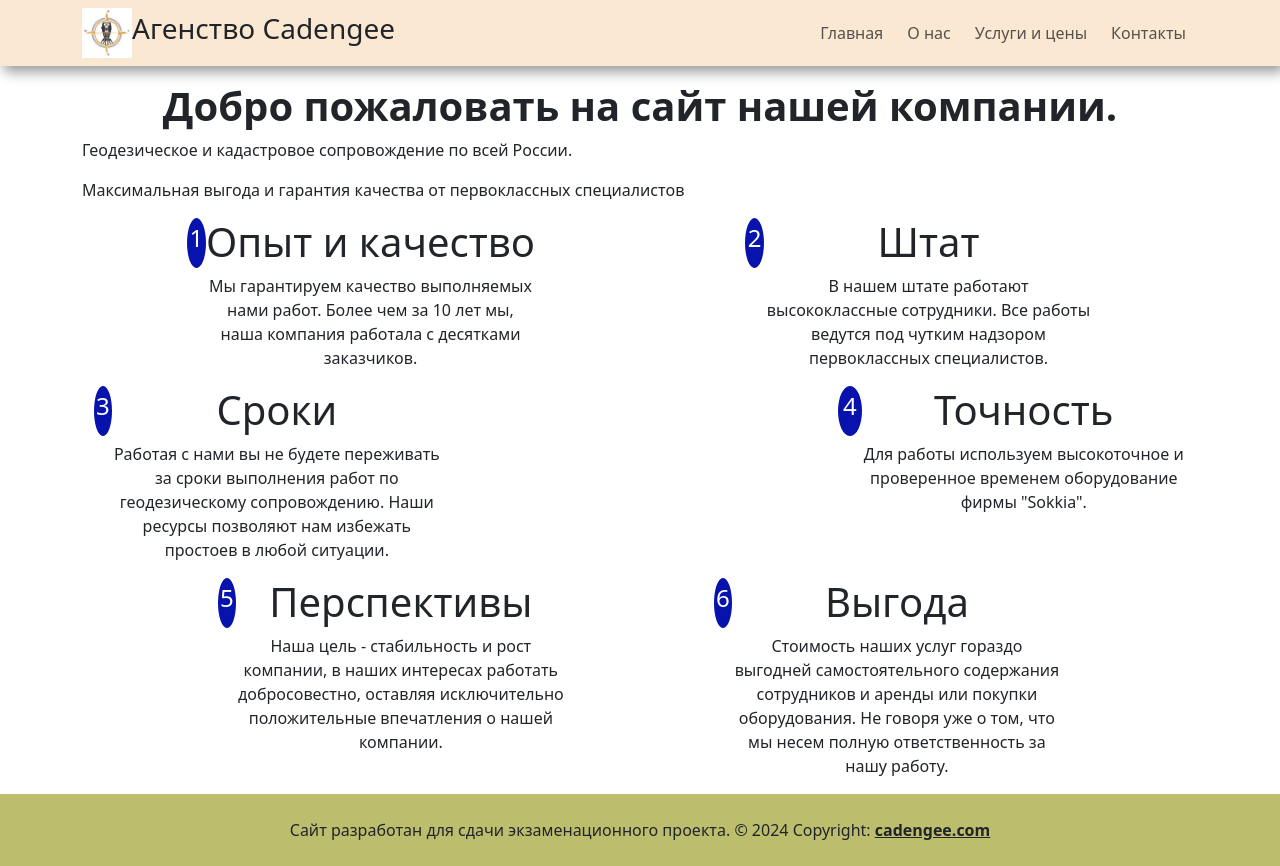
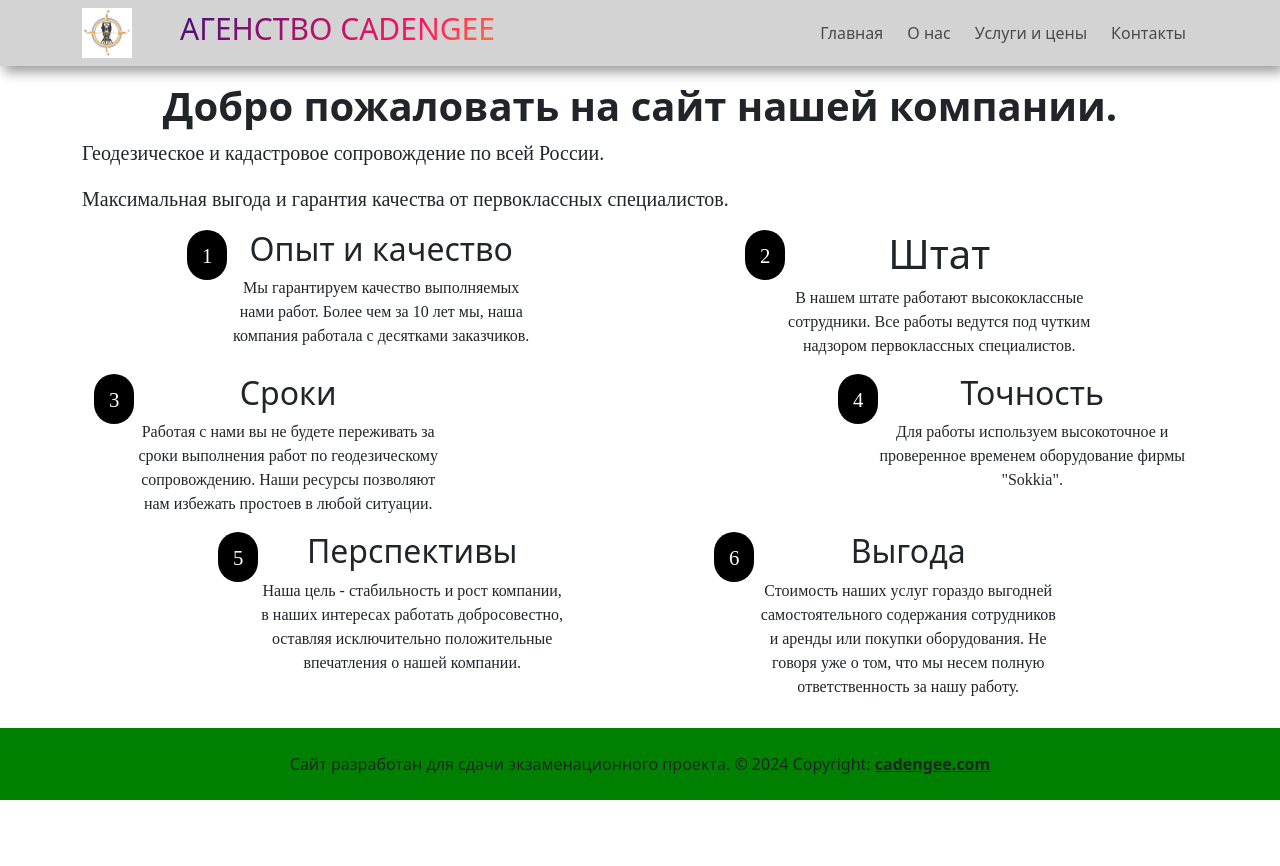
Before and after one commit to Maxoman13/ExamsProject, a Django app: page / in a window 1280 px wide. After the commit the page ends 800 px from the top, so only its background shows below. Run offline with Django 4.2, Linux system fonts and the light colour scheme.

Commit message:
Сделали красиво

```diff
--- a/master/settings.py
+++ b/master/settings.py
@@ -27,7 +27,7 @@ SECRET_KEY = os.getenv('SECRET_KEY')
 # SECURITY WARNING: don't run with debug turned on in production!
 DEBUG = os.getenv('DEBUG')
 
-ALLOWED_HOSTS = []
+ALLOWED_HOSTS = ['127.0.0.1']
 
 # Application definition
 
--- a/master/urls.py
+++ b/master/urls.py
@@ -21,6 +21,7 @@ from django.urls import path, include
 
 from master import settings
 from works import views
+from works.views import page_not_found
 
 urlpatterns = [
     path('admin/', admin.site.urls),
@@ -30,6 +31,8 @@ urlpatterns = [
     path('contacts/', views.ContactsPage.as_view(), name='contacts'),
 ]
 
+handler404 = page_not_found
+
 if settings.DEBUG:
     urlpatterns += static(settings.MEDIA_URL, document_root=settings.MEDIA_ROOT)
 
--- a/templates/about.html
+++ b/templates/about.html
@@ -3,7 +3,7 @@
 {% block title %}О нас{% endblock%}
 
 {% block content %}
-<p class="text-center fs-1 fw-bold">Мы команда профессионалов</p>
+<h1 class="text-center fs-1 fw-bold">Мы команда профессионалов</h1>
 <p>Почему мы считаем, что вы должны выбрать нас?</p>
 <div class="accordion" id="accordionPanelsStayOpenExample">
   <div class="accordion-item">
--- a/templates/base.html
+++ b/templates/base.html
@@ -25,7 +25,7 @@
 </main>
 <footer>
     {% block footer %}
-  <div class="text-center p-4" style="background-color: rgba(156, 158, 39, 0.671);">
+  <div class="text-center p-4" style="background-color: green;">
     Сайт разработан для сдачи экзаменационного проекта.
       © 2024 Copyright:
     <a class="text-reset fw-bold">cadengee.com</a>
--- a/templates/contacts.html
+++ b/templates/contacts.html
@@ -3,7 +3,7 @@
 {% block title %}О нас{% endblock%}
 
 {% block content %}
-<p class="text-center fs-1 fw-bold">Свяжитесь с нами</p>
+<h1 class="text-center fs-1 fw-bold">Свяжитесь с нами</h1>
 <div class="container py-5">
         <div class="row min-vh-25 align-items-start text-center">
             <div class="col-md-4 mb-4 mb-md-0">
--- a/templates/include/menu.html
+++ b/templates/include/menu.html
@@ -3,8 +3,8 @@
 <nav class="navbar navbar-expand-sm navbar-light" id="neubar">
     <div class="container">
         <div class=" collapse navbar-collapse" id="navbarNavDropdown">
-            <img src="{% static 'works/images/logo.jpg' %}" class="logo">
-        <h3>Агенство Cadengee</h3>
+            <img src="{% static 'works/images/logo.jpg' %}" class="logo me-5">
+        <h3 class="animate-charcter">Агенство Cadengee</h3>
       <ul class="navbar-nav ms-auto">
         {% for item in menu %}
         <li class="nav-item">
--- a/templates/main_page.html
+++ b/templates/main_page.html
@@ -4,19 +4,19 @@
 
 {% block content %}
 <h1 class="text-center fs-1 fw-bold">Добро пожаловать на сайт нашей компании.</h1>
-<p>Геодезическое и кадастровое сопровождение по всей России.</p>
-<p>Максимальная выгода и гарантия качества от первоклассных специалистов</p>
+<p class="lead">Геодезическое и кадастровое сопровождение по всей России.</p>
+<p class="lead">Максимальная выгода и гарантия качества от первоклассных специалистов.</p>
 <div class="container text-center">
   <div class="row justify-content-around">
     <div class="col-4 d-flex">
-      <div class="numberCircle">1</div>
+      <div class="numberCircle"><p>1</p></div>
       <div>
-        <h1>Опыт и качество</h1>
+        <h2>Опыт и качество</h2>
         <p>Мы гарантируем качество выполняемых нами работ. Более чем за 10 лет мы, наша компания работала с десятками заказчиков.</p>
       </div>
     </div>
     <div class="col-4 d-flex">
-      <div class="numberCircle">2</div>
+      <div class="numberCircle"><p>2</p></div>
       <div>
         <h1>Штат</h1>
         <p>В нашем штате работают высококлассные сотрудники. Все работы ведутся под чутким надзором первоклассных специалистов.</p>
@@ -25,33 +25,33 @@
   </div>
   <div class="row justify-content-between">
     <div class="col-4 d-flex">
-      <div class="numberCircle">3</div>
+      <div class="numberCircle"><p>3</p></div>
       <div>
-        <h1>Сроки</h1>
+        <h2>Сроки</h2>
         <p>Работая с нами вы не будете переживать за сроки выполнения работ по геодезическому сопровождению. Наши ресурсы позволяют нам избежать простоев в любой ситуации.</p>
       </div>
     </div>
     <div class="col-4 d-flex">
-      <div class="numberCircle">4</div>
+      <div class="numberCircle"><p>4</p></div>
       <div>
-        <h1>Точность</h1>
+        <h2>Точность</h2>
         <p>Для работы используем высокоточное и проверенное временем оборудование фирмы "Sokkia".</p>
       </div>
     </div>
   </div>
   <div class="row justify-content-evenly">
     <div class="col-4 d-flex">
-      <div class="numberCircle">5</div>
+      <div class="numberCircle"><p>5</p></div>
       <div>
-        <h1>Перспективы</h1>
+        <h2>Перспективы</h2>
         <p>Наша цель - стабильность и рост компании, в наших интересах работать добросовестно,
           оставляя исключительно положительные впечатления о нашей компании.</p>
       </div>
     </div>
     <div class="col-4 d-flex">
-      <div class="numberCircle">6</div>
+      <div class="numberCircle"><p>6</p></div>
       <div>
-        <h1>Выгода</h1>
+        <h2>Выгода</h2>
         <p>Стоимость наших услуг гораздо выгодней самостоятельного содержания сотрудников и аренды или покупки оборудования.
           Не говоря уже о том, что мы несем полную ответственность за нашу работу.</p>
       </div>
--- a/works/static/works/css/style.css
+++ b/works/static/works/css/style.css
@@ -3,7 +3,7 @@
 }
 
 #neubar {
-      background: #fae8d2;
+      background: lightgrey;
       box-shadow: 4px 6px 12px rgba(0,0,0,0.4)
     }
 
@@ -34,13 +34,48 @@ footer {
   flex-shrink: 0;
 }
 
-.numberCircle {
-    width: 50px;
-    color: white;
-    background-color: #0813ad;
-    height: 50px;
-    border-radius: 50%;
-    text-align: center;
-    font-size: 24px;
-    border: 2px solid #0813ad;
+.numberCircle {-moz-border-radius: 20px;
+    border-radius: 20px;
+border-color:black;
+    background-color:black;
+color:white;
+    padding-left:15px;
+    padding-right:15px;
+    padding-top:10px;
+    padding-bottom:10px;
+    font-size:1.3em;
+    height: 50px
 }
+
+.animate-charcter
+{
+   text-transform: uppercase;
+  background-image: linear-gradient(
+    -225deg,
+    #231557 0%,
+    #44107a 29%,
+    #ff1361 67%,
+    #fff800 100%
+  );
+  background-size: auto auto;
+  background-clip: border-box;
+  background-size: 200% auto;
+  color: #fff;
+  background-clip: text;
+  text-fill-color: transparent;
+  -webkit-background-clip: text;
+  -webkit-text-fill-color: transparent;
+  animation: textclip 2s linear infinite;
+  display: inline-block;
+      font-size: 30px;
+}
+
+@keyframes textclip {
+  to {
+    background-position: 200% center;
+  }
+}
+
+p {
+font-family: "Montserrat Medium";
+}
--- a/works/templates/add_service.html
+++ b/works/templates/add_service.html
@@ -2,7 +2,8 @@
 
 {% block title %}Добавление услуги{% endblock %}
 {% block content %}
-<h1>Добавить услугу</h1>
+<h1 class="text-center fs-1 fw-bold">Добавить услугу</h1>
+<p>Заполните поля формы, чтобы офрмить услугу.</p>
 <form method="post" novalidate>
     {% csrf_token %}
     {% for field in form %}
--- a/works/templates/catalog.html
+++ b/works/templates/catalog.html
@@ -3,7 +3,7 @@
 {% block title %}Каталог услуг{% endblock%}
 
 {% block content %}
-<p class="text-center fs-1 fw-bold">Каталог услуг</p>
+<h1 class="text-center fs-1 fw-bold">Каталог услуг</h1>
 
 
 <p class="fs-3 text-center">Взгляните на наши услуги</p>
--- a/works/templates/thanks.html
+++ b/works/templates/thanks.html
@@ -4,4 +4,5 @@
 
 {% block content %}
 <p class="text-center fs-1 fw-bold">Спасибо, что выбрали нас для работы</p>
+<p>В ближайщее время с вами свяжется наш менеджер</p>
 {% endblock%}
--- a/works/views.py
+++ b/works/views.py
@@ -1,4 +1,5 @@
 from django.contrib.auth.mixins import LoginRequiredMixin
+from django.http import HttpResponseNotFound
 from django.shortcuts import render, get_object_or_404
 from django.urls import reverse_lazy
 from django.views.generic import TemplateView, CreateView, ListView, DetailView
@@ -82,3 +83,7 @@ class ShowService(MenuMixin, DetailView):
 
     def get_object(self):
         return get_object_or_404(ServiceCatalog, slug_name=self.kwargs[self.slug_url_kwarg])
+
+
+def page_not_found(request, exception):
+    return HttpResponseNotFound("<h1>Страница не найдена</h1>")
```
